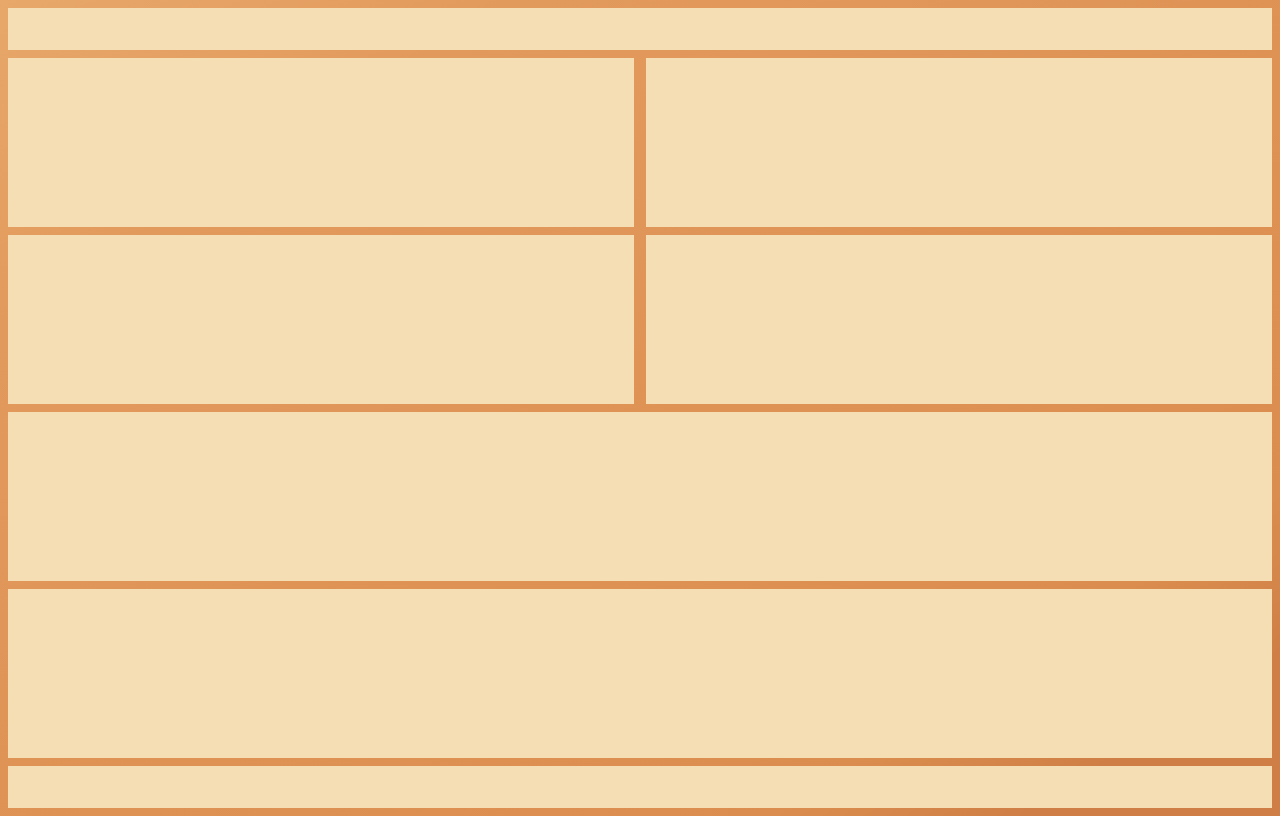
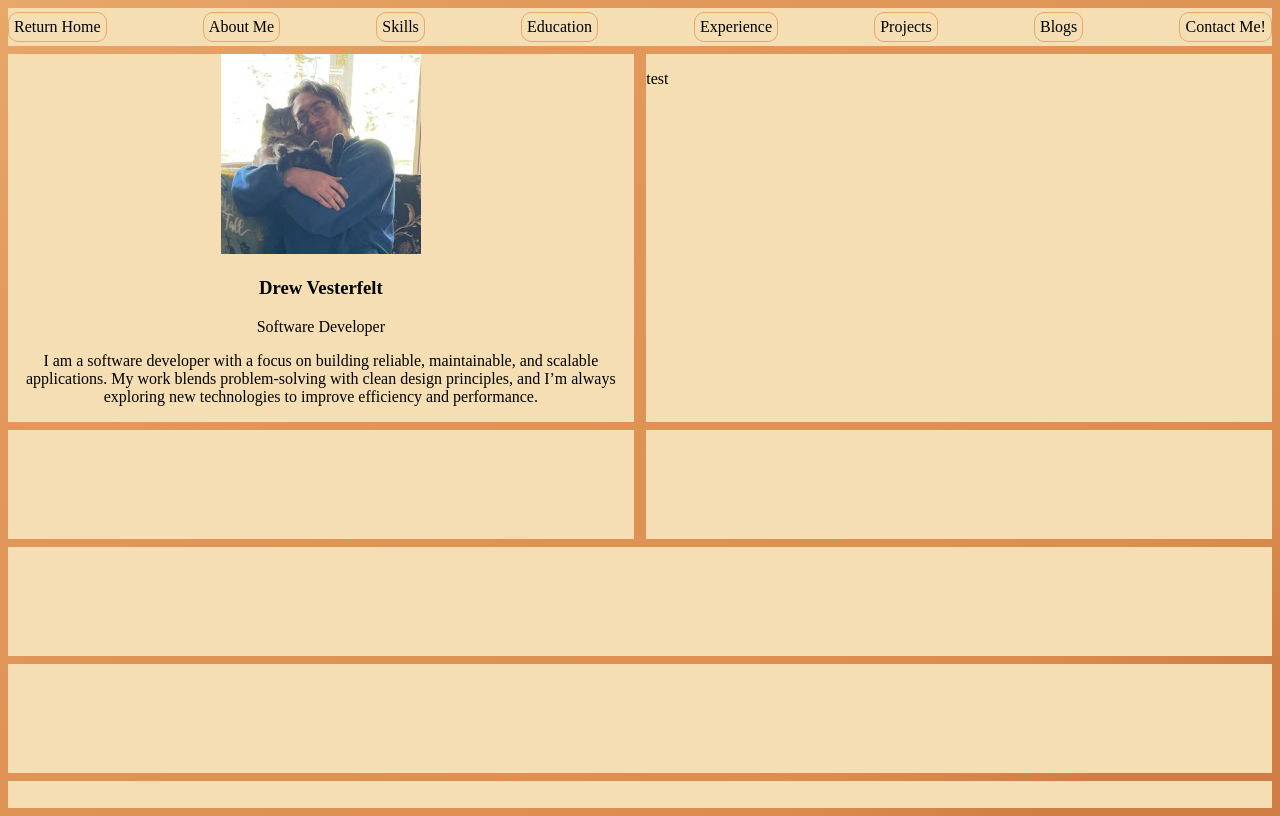
Before and after one commit to ArchDruid19/grid-resume, a plain HTML site: page index.html in a window 1280 px wide. Drawn offline with Linux system fonts and the light colour scheme.

Commit message:
More structure work, added navbar and about me content

```diff
--- a/index.html
+++ b/index.html
@@ -20,44 +20,75 @@
     <div id="main-grid-container">
         <!-- Top navbar -->
         <header id="top-navbar">
-            <nav>
+            <nav class="navbar-flex-container">
                 <!-- Top navbar menu -->
+                <a class="navbutton" href="https://archdruid.gitlab.io/archdruids-domain/">Return Home</a>
+                <a class="navbutton" href=#about-me>About Me</a>
+                <a class="navbutton" href=#skills>Skills</a>
+                <a class="navbutton" href="#education">Education</a>
+                <a class="navbutton" href="#experience">Experience</a>
+                <a class="navbutton" href="#projects">Projects</a>
+                <a class="navbutton" href="#blogs">Blogs</a>
+                <a class="navbutton" href="#contact-me">Contact Me!</a>
             </nav>
         </header>
 
         <!-- About me section -->
         <main id="about-me">
+            <!-- Probably display flex columns here -->
+            <div class="about-me-flex-container">
+                <div>
+                    <img src="images/my_picture.jpg" id="my-picture">
+                </div>
+                <div>
+                    <h3>Drew Vesterfelt</h3>
+                    <p>Software Developer</p>
+                    <p>I am a software developer with a focus on building reliable, maintainable, and scalable
+                        applications. My work blends problem-solving with clean design principles, and I’m always
+                        exploring new technologies to improve efficiency and performance.</p>
+                </div>
 
+            </div>
         </main>
 
         <!-- Skills section -->
         <section id="skills">
-
+            <div>
+                <p>test</p>
+            </div>
         </section>
 
         <!-- Education -->
         <section id="education">
+            <div>
 
+            </div>
         </section>
 
         <!-- Experience -->
         <section id="experience">
+            <div>
 
+            </div>
         </section>
 
         <!-- Projects -->
         <section id="projects">
+            <div>
 
+            </div>
         </section>
 
         <!-- Blogs -->
         <section id="blogs">
+            <div>
 
+            </div>
         </section>
 
         <!-- Bottom contact me nav bar -->
         <footer id="contact-me">
-            <nav>
+            <nav class="contact-me-flex-container">
                 <!-- Footer where contact me info goes -->
             </nav>
         </footer>
--- a/styles/style.css
+++ b/styles/style.css
@@ -1,3 +1,5 @@
+/* Directly referenced elements */
+
 :root {
     --cream: #f8eedf;
     --wheat: #f5deb3;
@@ -21,7 +23,50 @@ body {
 
 }
 
+a {
+    text-decoration: none;
+}
+/* End of directly referenced elements */
 
+
+
+/* Classes */
+
+/* Flex container so the navbar components are spaced evenly and in the middle of the navbar */
+.navbar-flex-container {
+    display: flex;
+    flex-direction: row;
+    justify-content: space-between;
+    align-items: center;
+    height: 100%;
+}
+
+.navbutton {
+    border-radius: 10px;
+    border: 1px solid var(--light-orange);
+    padding: 5px;
+    color: black;
+    background-color: var(--wheat);
+}
+
+.navbutton:hover {
+    background-color: var(--cream);
+}
+
+.about-me-flex-container {
+    display: flex;
+    flex-direction: column;
+    justify-content: center;
+    align-items: center;
+    text-align: center;
+}
+/* End of classes */
+
+
+
+/* Id's */
+
+/* Grid container that holds EVERYTHING */
 #main-grid-container {
     display: grid;
     height: 100vh;
@@ -32,10 +77,10 @@ body {
         "projects projects"
         "blogs blogs"
         "contact-me contact-me";
-    /* Controls vertical height of containers */
-    grid-template-rows: 0.25fr 1fr 1fr 1fr 1fr 0.25fr;
-    /* Controls horitzontal width of containers */
-    /* grid-template-columns: 1fr 0.5fr 0.5fr 1fr 1fr 1fr; */
+    /* Controls vertical height of containers [number of fr elements = number of rows(grid-template-areas) */
+    grid-template-rows: 0.35fr 1fr 1fr 1fr 1fr 0.25fr;
+    /* Controls horitzontal width of containers [number of fr elements = max(number of columns(grid-template-areas)) */
+    grid-template-columns: 1fr 1fr;
     gap: 1%;
 
 }
@@ -86,6 +131,12 @@ body {
     background-color: var(--wheat);
 }
 
+/* End of id's */
+
+
+
+/* Changes for mobile screens */
+
 /* We must make the website responsive, especially for mobile screens < 500px in width */
 @media only screen and (max-width: 500px) {
     #main-grid-container {
```
Lines whose indentation alone changed are shown as unchanged.
